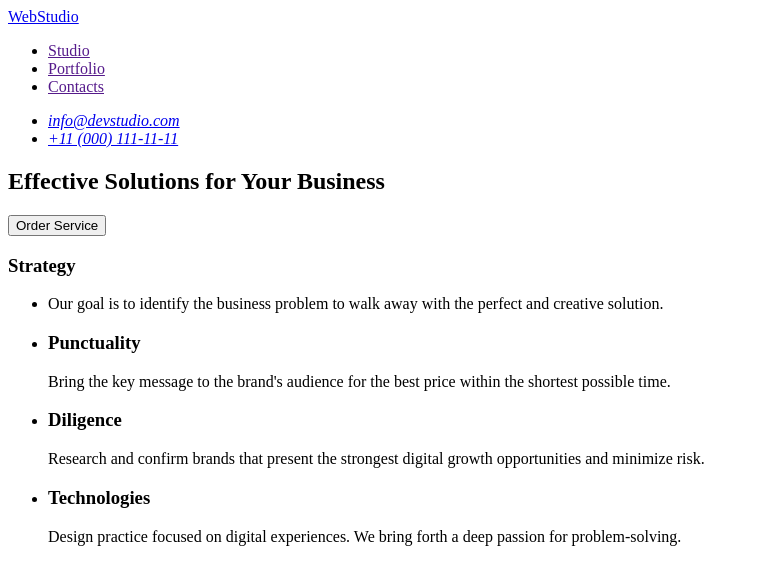
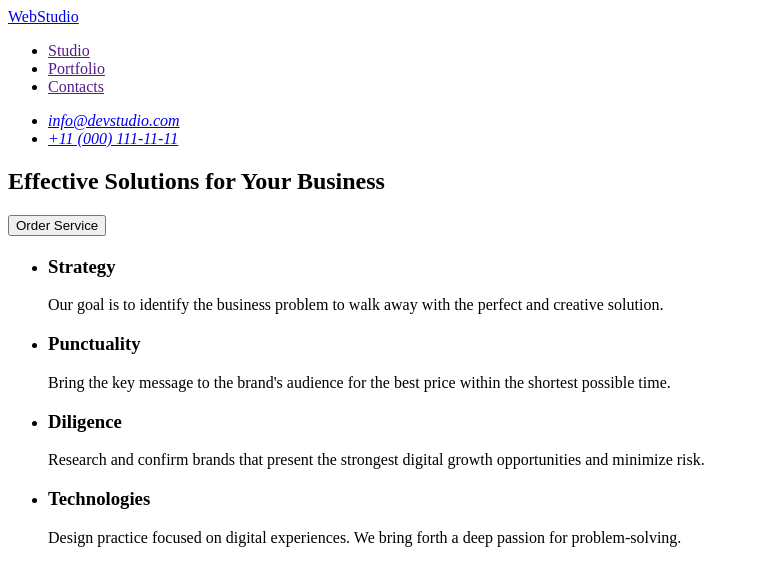
Before and after one commit to ebikbaev/goit-homework-022, a plain HTML site: page index.html in a window 1280 px wide. Shown: the top 562 px of the page, without its empty margins (0-759 px from the left). Drawn offline with Linux system fonts and the light colour scheme.

Commit message:
Update index.html

```diff
--- a/index.html
+++ b/index.html
@@ -45,10 +45,10 @@
       </section>
       <!-- section 2 ( about us) -->
       <section>
-        <h3>Strategy</h3>
-
+        <h2></h2>
         <ul>
           <li>
+            <h3>Strategy</h3>
             <p>
               Our goal is to identify the business problem to walk away with the
               perfect and creative solution.
@@ -109,7 +109,11 @@
             <p>Product Designer</p>
           </li>
           <li>
-            <img src="./images/second.jpg" alt="Frontend Developer" width="264" />
+            <img
+              src="./images/second.jpg"
+              alt="Frontend Developer"
+              width="264"
+            />
             <h3>Tom Ford</h3>
             <p>Frontend Developer</p>
           </li>
```
